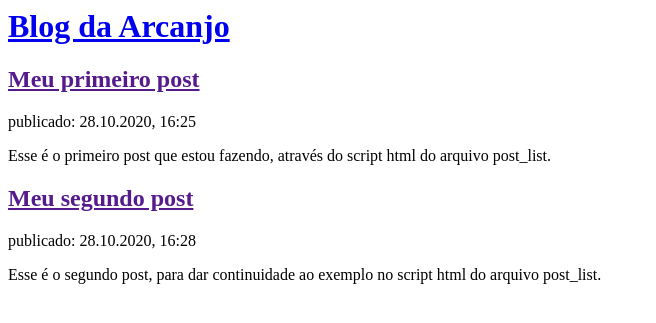
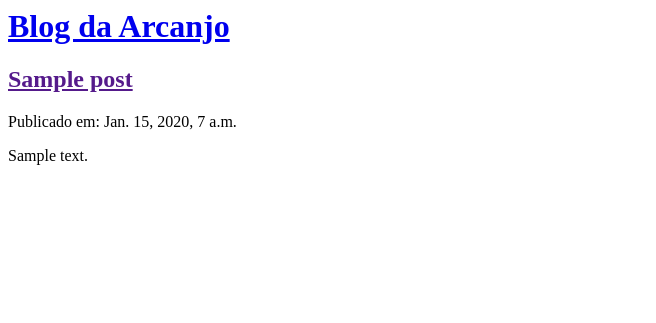
Before and after one commit to aarcanjo/my_first_blog, a Django app: page / in a window 1280 px wide. Shown: the top 323 px of the page, without its empty margins (0-656 px from the left). Run offline with Django 3.2, Linux system fonts and the light colour scheme; tables that the repository leaves empty hold one stand-in row (values such as "Sample post").

Commit message:
Modifiquei os templates parexibir os posts de um banco de dados

```diff
--- a/blog/templates/blog/post_list.html
+++ b/blog/templates/blog/post_list.html
@@ -8,18 +8,16 @@
             <h1><a href="/">Blog da Arcanjo</a></h1>
         </div>
 
-        <div>
+        {% for post in posts %}
 
-            <h2><a href=""> Meu primeiro post</a></h2>
-            <p>publicado: 28.10.2020, 16:25</p>
-            <p> Esse é o primeiro post que estou fazendo, através do script html do arquivo post_list.</p>
-        </div>
+            <div>
+                <h2><a href=""> {{ post.title }}</a></h2>
+                <p> Publicado em: {{ post.published_date }}</p>
+                <p>{{ post.text|linebreaksbr }}</p>
+            </div>
 
-        <div>
-            <h2><a href="">Meu segundo post</a></h2>
-            <p>publicado: 28.10.2020, 16:28</p>
-            <p> Esse é o segundo post, para dar continuidade ao exemplo no script html do arquivo post_list.</p>
-        </div>
+        {% endfor %}
+
     </body>
 
 </html>
--- a/blog/views.py
+++ b/blog/views.py
@@ -1,5 +1,8 @@
 from django.shortcuts import render
+from django.utils import timezone
+from .models import Post
 
 
 def post_list(request):
-    return render(request, 'blog/post_list.html', {})
+    posts = Post.objects.filter(published_date__lte=timezone.now()).order_by('published_date')
+    return render(request, 'blog/post_list.html', {'posts' : posts})
```
